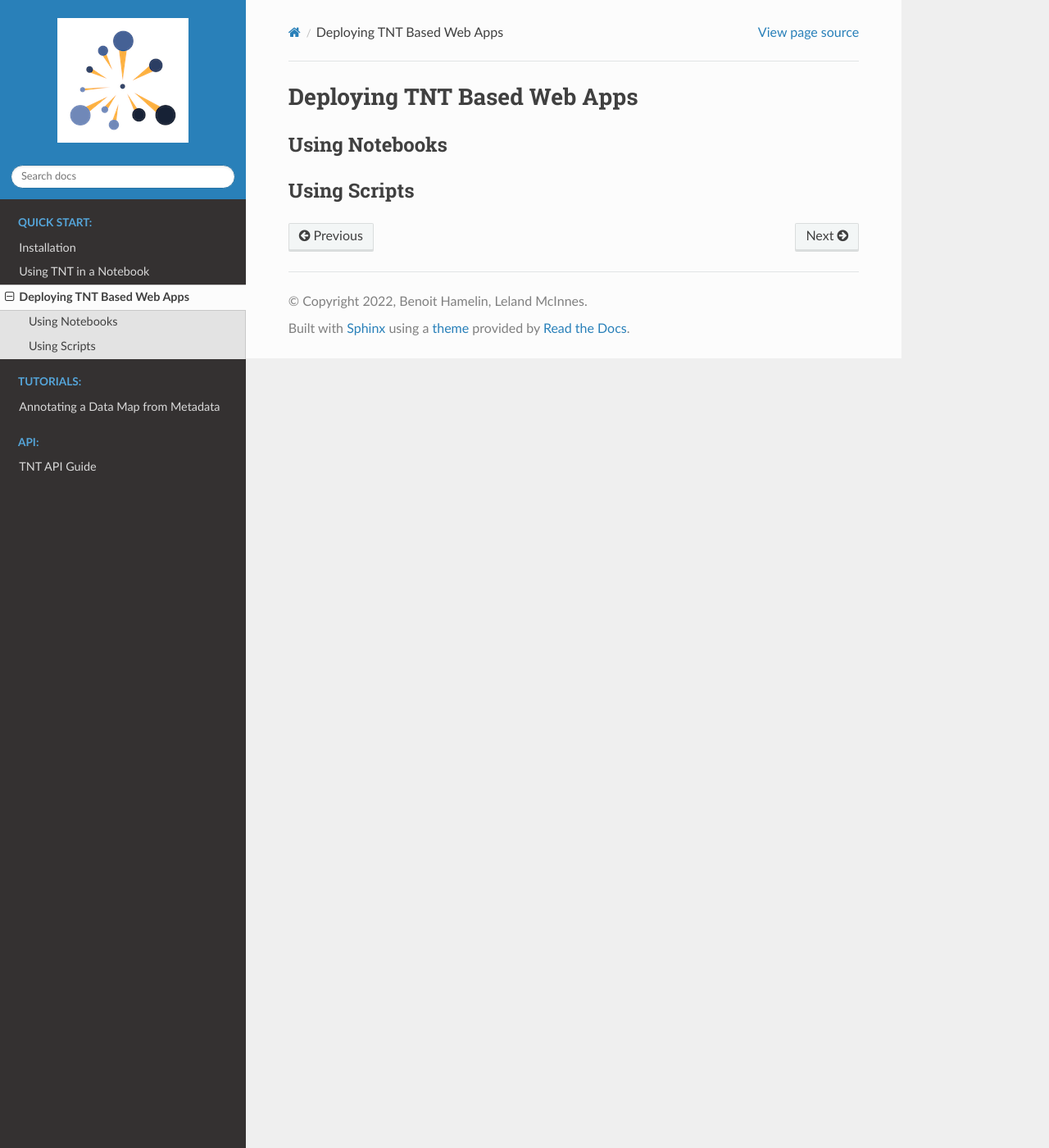
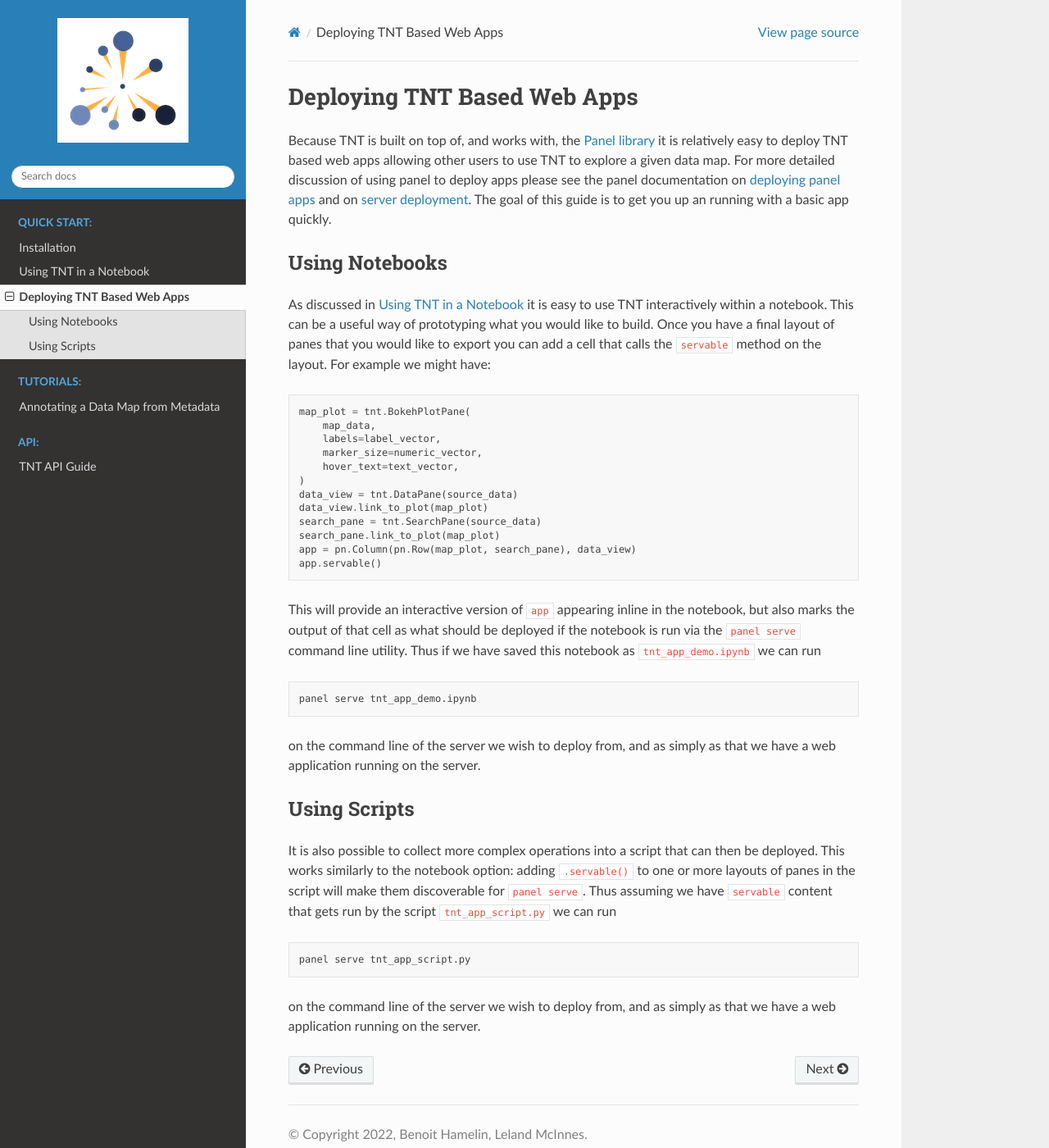
Before and after one commit to TutteInstitute/thisnotthat, a Sphinx documentation site: the page built from doc/deploying_apps.rst, in a window 1280 px wide and 1400 px high. Shown: the whole window at 82% size. Built offline with Sphinx 7.4.7 and the Read the Docs theme 2.0.0, drawn with Linux system fonts in a browser that asks for light colours; pages that are not in the unit, such as notebooks, are missing from menus.

Commit message:
deploying apps

```diff
--- a/doc/deploying_apps.rst
+++ b/doc/deploying_apps.rst
@@ -1,8 +1,64 @@
 Deploying TNT Based Web Apps
 ============================
+
+Because TNT is built on top of, and works with, the `Panel library`_ it is relatively
+easy to deploy TNT based web apps allowing other users to use TNT to explore a
+given data map. For more detailed discussion of using panel to deploy apps please
+see the panel documentation on `deploying panel apps`_ and on `server deployment`_.
+The goal of this guide is to get you up an running with a basic app quickly.
 
 Using Notebooks
 ---------------
 
+As discussed in :doc:`using_notebooks` it is easy to use TNT interactively within a notebook.
+This can be a useful way of prototyping what you would like to build. Once you have a final
+layout of panes that you would like to export you can add a cell that calls the ``servable``
+method on the layout. For example we might have:
+
+.. code:: python3
+
+    map_plot = tnt.BokehPlotPane(
+        map_data,
+        labels=label_vector,
+        marker_size=numeric_vector,
+        hover_text=text_vector,
+    )
+    data_view = tnt.DataPane(source_data)
+    data_view.link_to_plot(map_plot)
+    search_pane = tnt.SearchPane(source_data)
+    search_pane.link_to_plot(map_plot)
+    app = pn.Column(pn.Row(map_plot, search_pane), data_view)
+    app.servable()
+
+This will provide an interactive version of ``app`` appearing inline in the notebook,
+but also marks the output of that cell as what should be deployed if the notebook is
+run via the ``panel serve`` command line utility. Thus if we have saved this notebook as
+``tnt_app_demo.ipynb`` we can run
+
+.. code:: bash
+
+    panel serve tnt_app_demo.ipynb
+
+on the command line of the server we wish to deploy from, and as simply as that we
+have a web application running on the server.
+
 Using Scripts
 -------------
+
+It is also possible to collect more complex operations into a script that can then
+be deployed. This works similarly to the notebook option: adding ``.servable()`` to
+one or more layouts of panes in the script will make them discoverable for ``panel serve``.
+Thus assuming we have ``servable`` content that gets run by the script ``tnt_app_script.py``
+we can run
+
+.. code:: bash
+
+    panel serve tnt_app_script.py
+
+on the command line of the server we wish to deploy from, and as simply as that we
+have a web application running on the server.
+
+
+.. _Panel library: https://panel.holoviz.org/
+.. _deploying panel apps: https://panel.holoviz.org/user_guide/Deploy_and_Export.html
+.. _server deployment: https://panel.holoviz.org/user_guide/Server_Deployment.html
```
